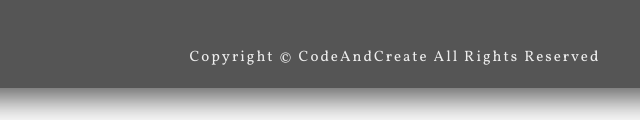
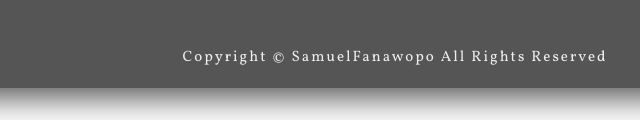
Before and after one commit to SamuelFanawopo/The-Road-, a plain HTML site: page index.html in a window 1280 px wide. Shown: the part 3883-4003 px from the top of the page, 245-885 px from the left. Drawn offline with Linux system fonts and the light colour scheme.

Commit message:
Initial Commit

```diff
--- a/index.html
+++ b/index.html
@@ -249,7 +249,7 @@
           <a href="#" class="footer-link">Contact</a>
         </div>
         <p class="footer-paragraph">
-          Copyright &copy; CodeAndCreate All Rights Reserved
+          Copyright &copy; SamuelFanawopo All Rights Reserved
         </p>
       </footer>
       <!-- End of Footer -->
```
